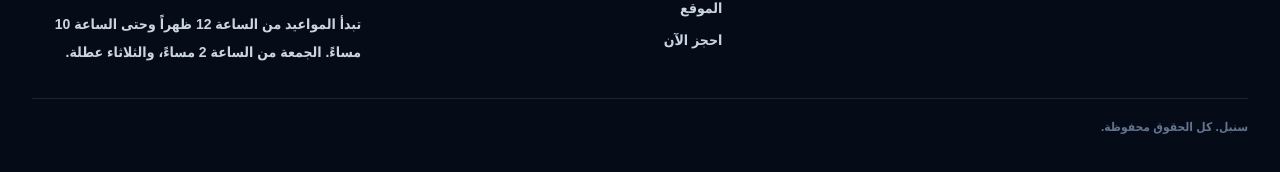
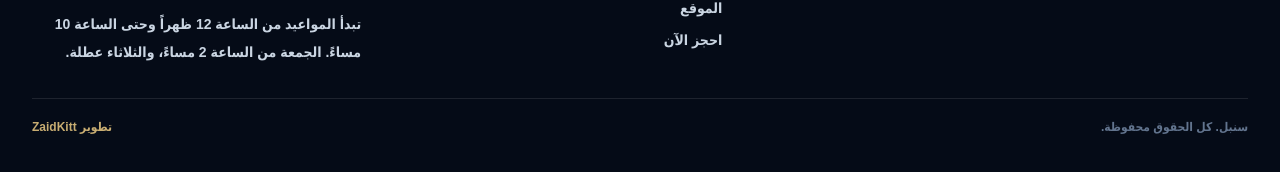
Before and after one commit to ZaidKitt/sonbolFrontend, a Next.js app: page / in a window 1280 px wide. Shown: the part 3885-4057 px from the top of the page. Built offline with nearby package versions, Linux system fonts and the light colour scheme; no server answers.

Commit message:
Add footer developer credit

```diff
--- a/src/app/page.tsx
+++ b/src/app/page.tsx
@@ -93,6 +93,7 @@ const copy = {
     footerQuick: "روابط سريعة",
     footerContact: "تواصل",
     footerRights: "سنبل. كل الحقوق محفوظة.",
+    footerCredit: "تطوير ZaidKitt",
     serviceGroups: [
       {
         title: "الشعر واللحية",
@@ -182,6 +183,7 @@ const copy = {
     footerQuick: "Quick links",
     footerContact: "Contact",
     footerRights: "Sonbol. All rights reserved.",
+    footerCredit: "Developed by ZaidKitt",
     serviceGroups: [
       {
         title: "Hair and Beard",
@@ -643,8 +645,16 @@ export default function Home() {
             </div>
           </div>
         </div>
-        <div className="mx-auto mt-8 max-w-7xl border-t border-white/10 pt-5 text-xs font-bold text-slate-500">
-          {t.footerRights}
+        <div className="mx-auto mt-8 flex max-w-7xl flex-col gap-3 border-t border-white/10 pt-5 text-xs font-bold text-slate-500 sm:flex-row sm:items-center sm:justify-between">
+          <span>{t.footerRights}</span>
+          <a
+            className="text-[#c8ad72] transition hover:text-white"
+            href="https://www.instagram.com/zaidkitt/"
+            target="_blank"
+            rel="noreferrer"
+          >
+            {t.footerCredit}
+          </a>
         </div>
       </footer>
 
```
